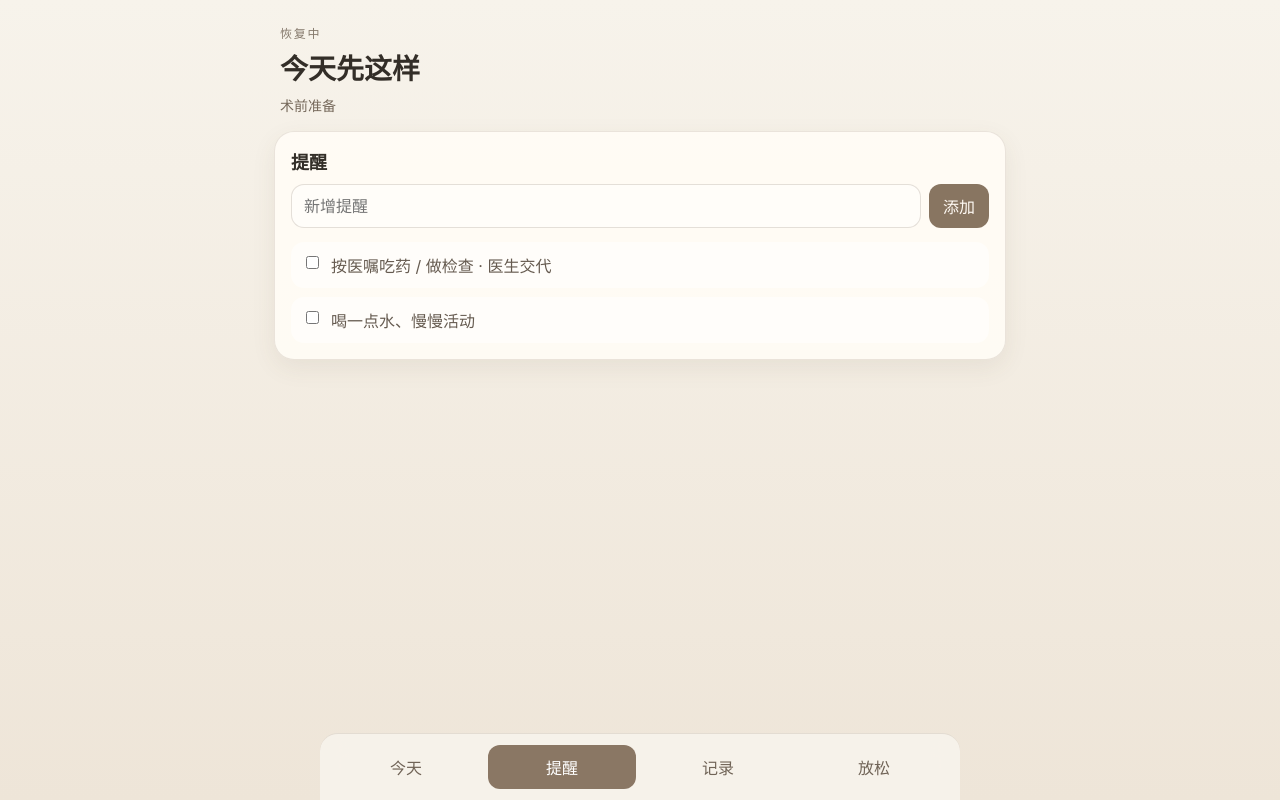
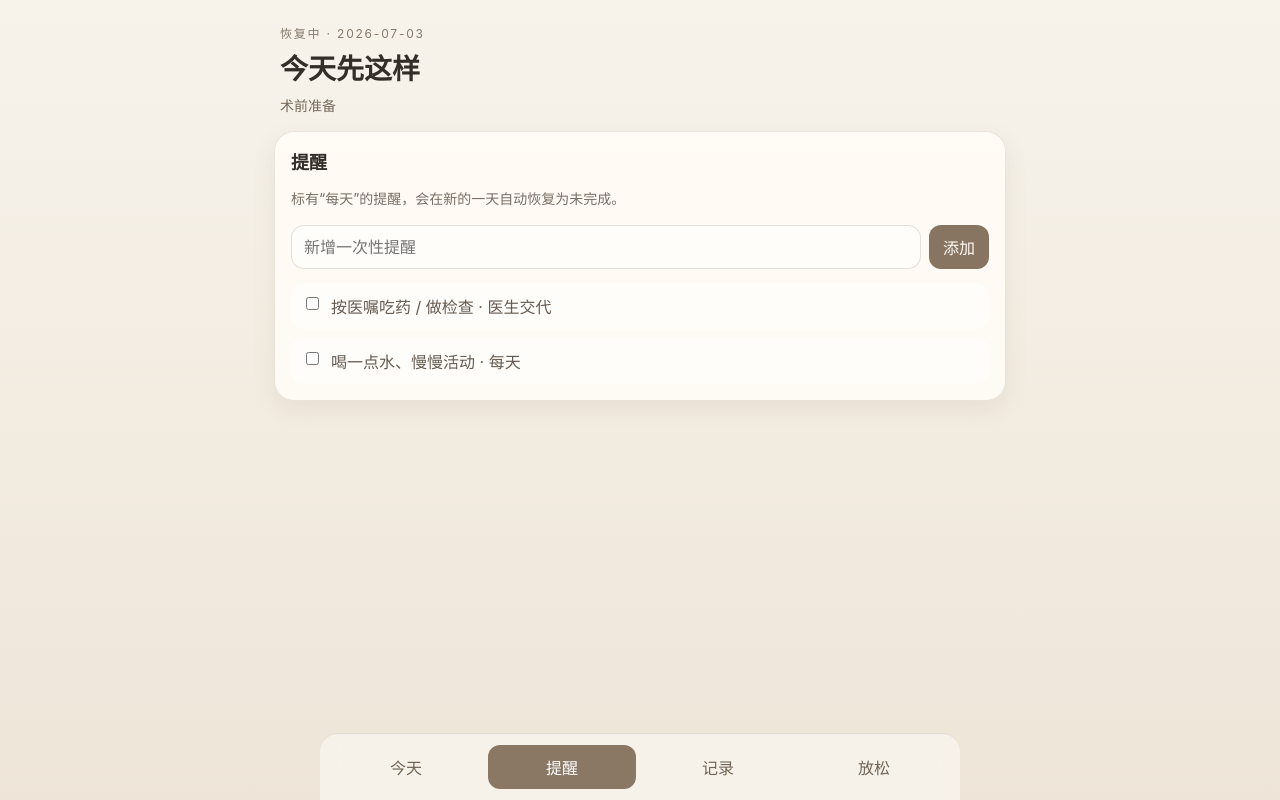
Before and after one commit to blytheluo/recovery-lite, a React (Vite) app: page / in a window 1280 px wide. Both pictures are taken after a click on the button "提醒". Built offline with nearby package versions, Linux system fonts and the light colour scheme.

Commit message:
feat: keep daily recovery view in sync

```diff
--- a/src/App.tsx
+++ b/src/App.tsx
@@ -3,38 +3,50 @@ import type { AppData, BodyRecord, DiaryEntry, ReminderItem, SurgeryPhase } from
 import './styles.css';
 
 const KEY = 'recovery-lite-data-v2';
-const today = () => new Date().toISOString().slice(0, 10);
+const today = () => {
+  const now = new Date();
+  return new Date(now.getTime() - now.getTimezoneOffset() * 60_000).toISOString().slice(0, 10);
+};
 const id = () => `${Date.now()}-${Math.random().toString(16).slice(2)}`;
 
 const defaultData = (): AppData => ({
-  profile: {
-    surgeryName: '畸胎瘤腹腔镜',
-    admissionDate: '2026-07-06',
-    surgeryStartDate: '2026-07-09',
-    surgeryEndDate: '2026-07-10',
-    dischargeDate: '2026-07-13',
-    restUntilDate: '2026-07-27',
-  },
+  profile: { surgeryName: '畸胎瘤腹腔镜', admissionDate: '2026-07-06', surgeryStartDate: '2026-07-09', surgeryEndDate: '2026-07-10', dischargeDate: '2026-07-13', restUntilDate: '2026-07-27' },
   daily: { date: today(), energy: 3, mood: 3, discomfort: '无', mustDoToday: false },
   reminders: [
     { id: id(), title: '按医嘱吃药 / 做检查', priority: 'must', time: '', repeat: false, done: false, note: '', doctorAssigned: true },
     { id: id(), title: '喝一点水、慢慢活动', priority: 'optional', time: '', repeat: true, done: false, note: '', doctorAssigned: false },
   ],
-  records: [], doctorNotes: [],
-  alertNotes: [{ id: id(), title: '需要担心时优先联系医院', description: '这个工具不提供医学判断；有让你担心的症状，以医生建议和就医为先。' }],
-  diaries: [],
+  records: [], doctorNotes: [], alertNotes: [{ id: id(), title: '需要担心时优先联系医院', description: '这个工具不提供医学判断；有让你担心的症状，以医生建议和就医为先。' }], diaries: [], drafts: { record: '', diary: '' },
 });
+
+const nextDay = (data: AppData): AppData => data.daily.date === today() ? data : {
+  ...data,
+  daily: { date: today(), energy: 3, mood: 3, discomfort: '无', mustDoToday: false },
+  reminders: data.reminders.map((item) => item.repeat ? { ...item, done: false } : item),
+};
 
 const load = (): AppData => {
   try {
     const saved = localStorage.getItem(KEY);
-    return saved ? { ...defaultData(), ...JSON.parse(saved) } : defaultData();
+    if (!saved) return defaultData();
+    const parsed = JSON.parse(saved) as Partial<AppData>;
+    const fallback = defaultData();
+    return nextDay({
+      ...fallback, ...parsed,
+      profile: { ...fallback.profile, ...parsed.profile },
+      daily: { ...fallback.daily, ...parsed.daily },
+      drafts: { ...fallback.drafts, ...parsed.drafts },
+      reminders: parsed.reminders ?? fallback.reminders,
+      records: parsed.records ?? fallback.records,
+      doctorNotes: parsed.doctorNotes ?? fallback.doctorNotes,
+      alertNotes: parsed.alertNotes ?? fallback.alertNotes,
+      diaries: parsed.diaries ?? fallback.diaries,
+    });
   } catch { return defaultData(); }
 };
 
 const phaseFor = (data: AppData): SurgeryPhase => {
-  const d = data.daily.date;
-  const p = data.profile;
+  const d = today(); const p = data.profile;
   if (d < p.admissionDate) return 'preOp';
   if (d < p.surgeryStartDate) return 'admission';
   if (d <= p.surgeryEndDate) return 'surgery';
@@ -42,68 +54,46 @@ const phaseFor = (data: AppData): SurgeryPhase => {
   return 'rest';
 };
 
-const phaseLabel: Record<SurgeryPhase, string> = {
-  preOp: '术前准备', admission: '住院与检查', surgery: '手术窗口', recovery: '住院恢复', rest: '出院后休息',
-};
+const phaseLabel: Record<SurgeryPhase, string> = { preOp: '术前准备', admission: '住院与检查', surgery: '手术窗口', recovery: '住院恢复', rest: '出院后休息' };
 
 function planFor(data: AppData, phase: SurgeryPhase) {
   const must = data.reminders.filter((r) => r.priority === 'must' && !r.done).map((r) => r.title);
-  const base = phase === 'preOp' ? ['确认入院和检查安排', '只准备最必要的住院物品']
-    : phase === 'admission' ? ['按通知完成检查和禁食准备', '把想问医生的问题写下来']
-    : phase === 'surgery' ? ['按医嘱配合，其他事先放下', '有人陪伴或能联系到即可']
-    : phase === 'recovery' ? ['按医嘱休息、观察与活动', '只处理必要沟通']
-    : ['吃饭、休息、短暂走动', '把工作和家务降到最低配'];
+  const base = phase === 'preOp' ? ['确认入院和检查安排', '只准备最必要的住院物品'] : phase === 'admission' ? ['按通知完成检查和禁食准备', '把想问医生的问题写下来'] : phase === 'surgery' ? ['按医嘱配合，其他事先放下', '有人陪伴或能联系到即可'] : phase === 'recovery' ? ['按医嘱休息、观察与活动', '只处理必要沟通'] : ['吃饭、休息、短暂走动', '把工作和家务降到最低配'];
   const low = data.daily.energy <= 2 || data.daily.discomfort === '明显';
-  return {
-    must: [...must, ...base].slice(0, 3),
-    defer: low ? ['非紧急工作和社交可以往后放。', '家务只做最必要的一点。', '不需要证明自己恢复得很快。'] : ['不急的事可以留到明天。', '不必把恢复期排满。'],
-    prompt: low ? '今天的标准可以低一点。先照顾身体，再谈效率。' : '身体允许时做一点点即可，不需要赶进度。',
-  };
+  return { must: [...must, ...base].slice(0, 3), defer: low ? '非紧急工作和社交可以往后放。' : '不急的事可以留到明天。', prompt: low ? '今天的标准可以低一点。先照顾身体，再谈效率。' : '身体允许时做一点点即可，不需要赶进度。' };
 }
 
 function App() {
   const [data, setData] = useState<AppData>(load);
   const [tab, setTab] = useState<'today' | 'reminders' | 'records' | 'relax'>('today');
-  const [note, setNote] = useState('');
-  const [diary, setDiary] = useState('');
   const [reminder, setReminder] = useState('');
-  useEffect(() => localStorage.setItem(KEY, JSON.stringify(data)), [data]);
+  useEffect(() => { localStorage.setItem(KEY, JSON.stringify(data)); }, [data]);
+  useEffect(() => {
+    const refresh = () => setData((current) => nextDay(current));
+    refresh();
+    const timer = window.setInterval(refresh, 60_000);
+    return () => window.clearInterval(timer);
+  }, []);
   useEffect(() => { if ('serviceWorker' in navigator) navigator.serviceWorker.register(`${import.meta.env.BASE_URL}sw.js`).catch(() => undefined); }, []);
+
   const phase = phaseFor(data);
   const plan = useMemo(() => planFor(data, phase), [data, phase]);
   const updateDaily = (patch: Partial<AppData['daily']>) => setData((v) => ({ ...v, daily: { ...v.daily, ...patch } }));
+  const updateDraft = (name: 'record' | 'diary', value: string) => setData((v) => ({ ...v, drafts: { ...v.drafts, [name]: value } }));
   const toggle = (item: ReminderItem) => setData((v) => ({ ...v, reminders: v.reminders.map((r) => r.id === item.id ? { ...r, done: !r.done } : r) }));
-  const addReminder = () => {
-    if (!reminder.trim()) return;
-    setData((v) => ({ ...v, reminders: [{ id: id(), title: reminder.trim(), priority: 'optional', time: '', repeat: false, done: false, note: '', doctorAssigned: false }, ...v.reminders] }));
-    setReminder('');
-  };
-  const saveRecord = () => {
-    const item: BodyRecord = { date: today(), pain: 0, sleep: '一般', appetite: '一般', energy: data.daily.energy, mood: data.daily.mood, newSymptoms: note, temperature: '', stool: '', notes: '' };
-    setData((v) => ({ ...v, records: [item, ...v.records.filter((r) => r.date !== item.date)] }));
-    setNote('');
-  };
-  const saveDiary = () => {
-    if (!diary.trim()) return;
-    const item: DiaryEntry = { id: id(), date: today(), prompt: '今天有什么小事让你舒服一点？', content: diary.trim() };
-    setData((v) => ({ ...v, diaries: [item, ...v.diaries] }));
-    setDiary('');
-  };
+  const addReminder = () => { if (!reminder.trim()) return; setData((v) => ({ ...v, reminders: [{ id: id(), title: reminder.trim(), priority: 'optional', time: '', repeat: false, done: false, note: '', doctorAssigned: false }, ...v.reminders] })); setReminder(''); };
+  const saveRecord = () => { const item: BodyRecord = { date: today(), pain: 0, sleep: '一般', appetite: '一般', energy: data.daily.energy, mood: data.daily.mood, newSymptoms: data.drafts.record.trim(), temperature: '', stool: '', notes: '' }; setData((v) => ({ ...v, records: [item, ...v.records.filter((r) => r.date !== item.date)], drafts: { ...v.drafts, record: '' } })); };
+  const saveDiary = () => { if (!data.drafts.diary.trim()) return; const item: DiaryEntry = { id: id(), date: today(), prompt: '今天有什么小事让你舒服一点？', content: data.drafts.diary.trim() }; setData((v) => ({ ...v, diaries: [item, ...v.diaries], drafts: { ...v.drafts, diary: '' } })); };
 
   return <div className="app-shell">
-    <header className="hero"><p>恢复中</p><h1>今天先这样</h1><span>{phaseLabel[phase]}</span></header>
+    <header className="hero"><p>恢复中 · {today()}</p><h1>今天先这样</h1><span>{phaseLabel[phase]}</span></header>
     <main>
-      {tab === 'today' && <>
-        <section className="card"><h2>当前流程</h2><p className="muted">围绕畸胎瘤腹腔镜：术前准备、住院、术后恢复与两周休息。</p><div className="timeline"><span>入院<br/><b>{data.profile.admissionDate}</b></span><span>手术<br/><b>{data.profile.surgeryStartDate}</b></span><span>出院<br/><b>{data.profile.dischargeDate}</b></span><span>休息到<br/><b>{data.profile.restUntilDate}</b></span></div></section>
-        <section className="card"><h2>今天的状态</h2><label>体力 <input type="range" min="1" max="5" value={data.daily.energy} onChange={(e) => updateDaily({ energy: Number(e.target.value) as 1|2|3|4|5 })}/><b>{data.daily.energy}/5</b></label><label>心情 <input type="range" min="1" max="5" value={data.daily.mood} onChange={(e) => updateDaily({ mood: Number(e.target.value) as 1|2|3|4|5 })}/><b>{data.daily.mood}/5</b></label><div className="chips">{(['无','有一点','明显'] as const).map((v) => <button className={data.daily.discomfort === v ? 'active' : ''} onClick={() => updateDaily({ discomfort: v })}>{v}</button>)}</div></section>
-        <section className="card soft"><h2>今天只做三件事</h2><p>{plan.prompt}</p><ol>{plan.must.map((v) => <li key={v}>{v}</li>)}</ol></section>
-        <section className="card"><h2>今天可以取消什么</h2><p>{plan.defer[0]}</p></section>
-      </>}
-      {tab === 'reminders' && <section className="card"><h2>提醒</h2><div className="add-row"><input value={reminder} onChange={(e) => setReminder(e.target.value)} placeholder="新增提醒"/><button onClick={addReminder}>添加</button></div><div className="list">{data.reminders.map((r) => <label key={r.id} className={r.done ? 'done' : ''}><input type="checkbox" checked={r.done} onChange={() => toggle(r)}/><span>{r.title}{r.doctorAssigned ? ' · 医生交代' : ''}</span></label>)}</div></section>}
-      {tab === 'records' && <section className="card"><h2>身体记录</h2><textarea value={note} onChange={(e) => setNote(e.target.value)} placeholder="今天新的或加重的不适；也可以只写一句。"/><button onClick={saveRecord}>保存今天记录</button><div className="list">{data.records.map((r) => <article key={r.date}><b>{r.date}</b><p>{r.newSymptoms || '未记录特殊不适'}</p></article>)}</div></section>}
-      {tab === 'relax' && <section className="card soft"><h2>先歇一会儿</h2><p>松开肩膀和下巴，慢慢呼气五次。恢复本来就不需要一直努力。</p><textarea value={diary} onChange={(e) => setDiary(e.target.value)} placeholder="今天有什么小事让你舒服一点？"/><button onClick={saveDiary}>保存一句日记</button><div className="list">{data.diaries.map((d) => <article key={d.id}><b>{d.date}</b><p>{d.content}</p></article>)}</div></section>}
+      {tab === 'today' && <><section className="card"><h2>当前流程</h2><p className="muted">围绕畸胎瘤腹腔镜：术前准备、住院、术后恢复与两周休息。页面每天会按当天日期自动切换阶段。</p><div className="timeline"><span>入院<br/><b>{data.profile.admissionDate}</b></span><span>手术<br/><b>{data.profile.surgeryStartDate}</b></span><span>出院<br/><b>{data.profile.dischargeDate}</b></span><span>休息到<br/><b>{data.profile.restUntilDate}</b></span></div></section><section className="card"><h2>今天的状态</h2><label>体力 <input type="range" min="1" max="5" value={data.daily.energy} onChange={(e) => updateDaily({ energy: Number(e.target.value) as 1|2|3|4|5 })}/><b>{data.daily.energy}/5</b></label><label>心情 <input type="range" min="1" max="5" value={data.daily.mood} onChange={(e) => updateDaily({ mood: Number(e.target.value) as 1|2|3|4|5 })}/><b>{data.daily.mood}/5</b></label><div className="chips">{(['无', '有一点', '明显'] as const).map((v) => <button key={v} className={data.daily.discomfort === v ? 'active' : ''} onClick={() => updateDaily({ discomfort: v })}>{v}</button>)}</div></section><section className="card soft"><h2>今天只做三件事</h2><p>{plan.prompt}</p><ol>{plan.must.map((v) => <li key={v}>{v}</li>)}</ol></section><section className="card"><h2>今天可以取消什么</h2><p>{plan.defer}</p></section></>}
+      {tab === 'reminders' && <section className="card"><h2>提醒</h2><p className="muted">标有“每天”的提醒，会在新的一天自动恢复为未完成。</p><div className="add-row"><input value={reminder} onChange={(e) => setReminder(e.target.value)} placeholder="新增一次性提醒"/><button onClick={addReminder}>添加</button></div><div className="list">{data.reminders.map((r) => <label key={r.id} className={r.done ? 'done' : ''}><input type="checkbox" checked={r.done} onChange={() => toggle(r)}/><span>{r.title}{r.repeat ? ' · 每天' : ''}{r.doctorAssigned ? ' · 医生交代' : ''}</span></label>)}</div></section>}
+      {tab === 'records' && <section className="card"><h2>身体记录</h2><p className="muted">输入中的文字会自动保留在这台手机的浏览器里；保存后成为今天的一条记录。</p><textarea value={data.drafts.record} onChange={(e) => updateDraft('record', e.target.value)} placeholder="今天新的或加重的不适；也可以只写一句。"/><button onClick={saveRecord}>保存今天记录</button><div className="list">{data.records.map((r) => <article key={r.date}><b>{r.date}</b><p>{r.newSymptoms || '未记录特殊不适'}</p></article>)}</div></section>}
+      {tab === 'relax' && <section className="card soft"><h2>先歇一会儿</h2><p>松开肩膀和下巴，慢慢呼气五次。恢复本来就不需要一直努力。</p><textarea value={data.drafts.diary} onChange={(e) => updateDraft('diary', e.target.value)} placeholder="今天有什么小事让你舒服一点？"/><button onClick={saveDiary}>保存一句日记</button><div className="list">{data.diaries.map((d) => <article key={d.id}><b>{d.date}</b><p>{d.content}</p></article>)}</div></section>}
     </main>
-    <nav>{([['today','今天'],['reminders','提醒'],['records','记录'],['relax','放松']] as const).map(([id,label]) => <button className={tab === id ? 'nav-active' : ''} onClick={() => setTab(id)}>{label}</button>)}</nav>
+    <nav>{([['today', '今天'], ['reminders', '提醒'], ['records', '记录'], ['relax', '放松']] as const).map(([id, label]) => <button key={id} className={tab === id ? 'nav-active' : ''} onClick={() => setTab(id)}>{label}</button>)}</nav>
   </div>;
 }
 
```
